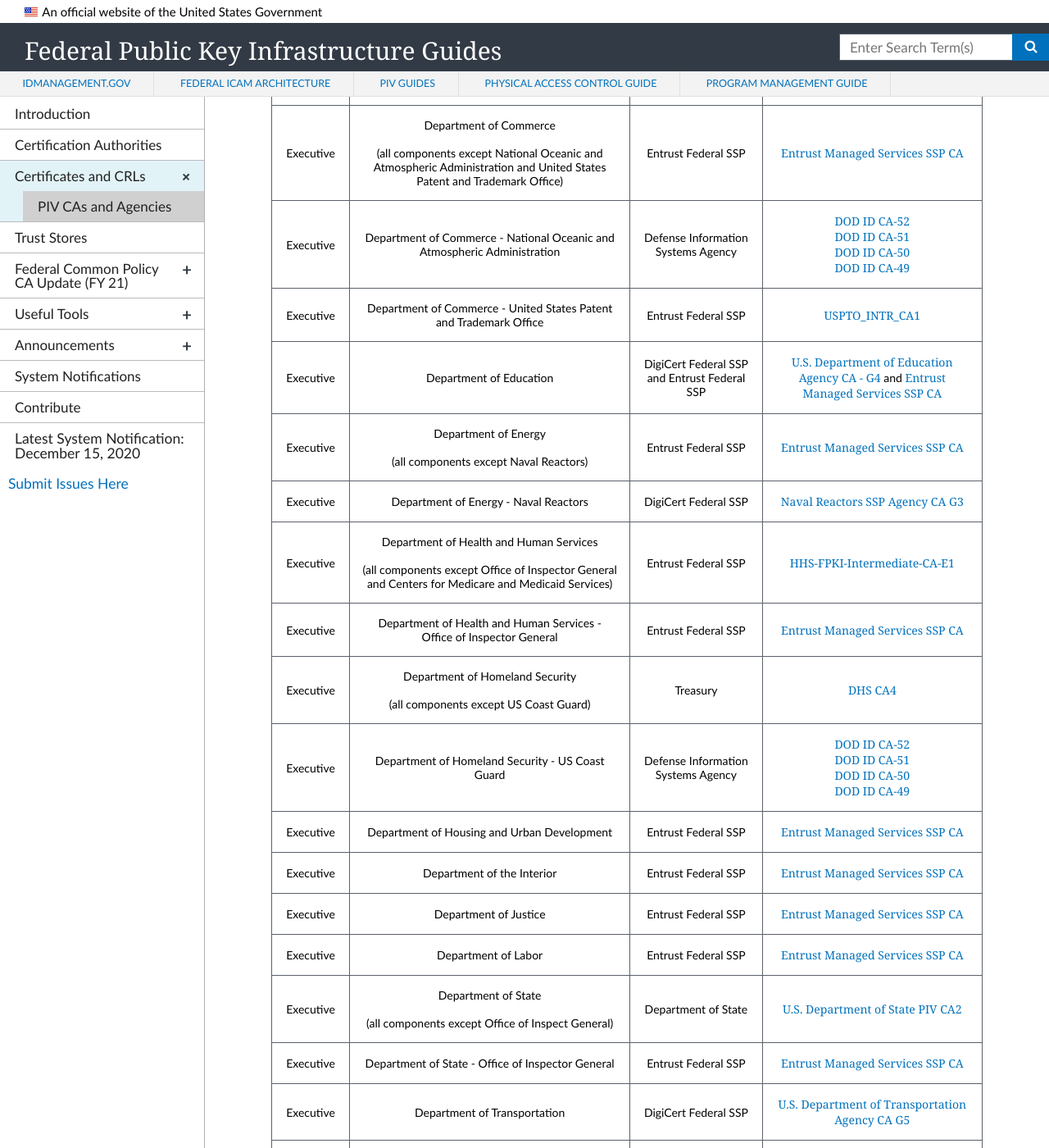
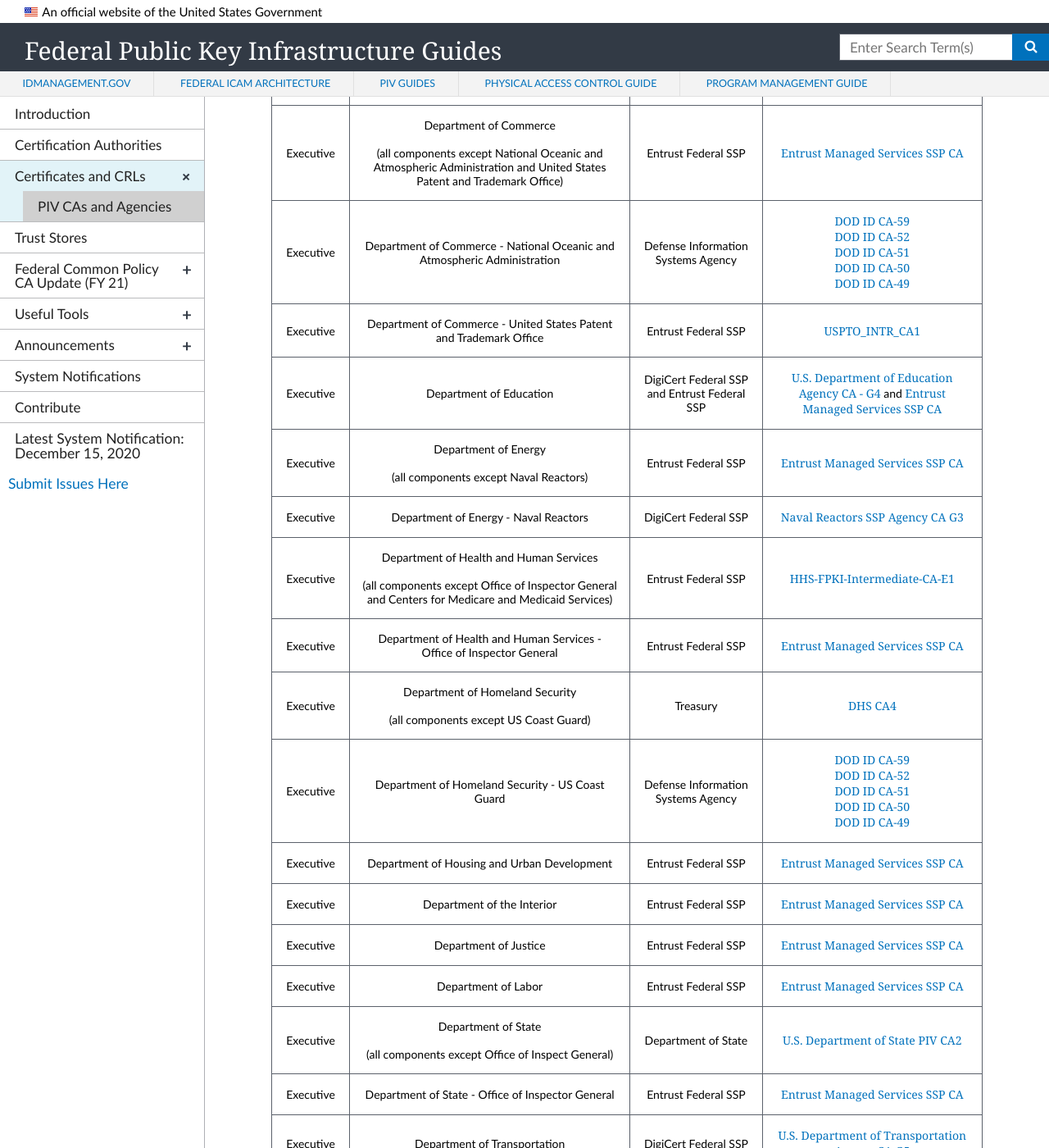
Before and after one commit to GSA/fpki-guides, a Jekyll site: the page built from _crls/fpki_piv_issuers.md, in a window 1280 px wide and 1400 px high, scrolled down 576 px. Shown: the whole window at 82% size. Built offline with Jekyll 4.4.1, drawn with Linux system fonts in a browser that asks for light colours; nearby versions of some CDN libraries.

Commit message:
Add files via upload

```diff
--- a/_data/customers.yml
+++ b/_data/customers.yml
@@ -22,7 +22,7 @@
  agency: Department of Commerce - National Oceanic and Atmospheric Administration
  credentialProvider: Defense Manpower Data Center
  ssp: Defense Information Systems Agency
- ca: <a href="#dod-issuing-cas">DOD ID CA-52<br>DOD ID CA-51<br>DOD ID CA-50<br>DOD ID CA-49</a>
+ ca: <a href="#dod-issuing-cas">DOD ID CA-59<br>DOD ID CA-52<br>DOD ID CA-51<br>DOD ID CA-50<br>DOD ID CA-49</a>
 -
  branch: Executive
  agency: Department of Commerce - United States Patent and Trademark Office
@@ -70,7 +70,7 @@
  agency: Department of Homeland Security - US Coast Guard
  credentialProvider: Defense Manpower Data Center
  ssp: Defense Information Systems Agency
- ca: <a href="#dod-issuing-cas">DOD ID CA-52<br>DOD ID CA-51<br>DOD ID CA-50<br>DOD ID CA-49</a>
+ ca: <a href="#dod-issuing-cas">DOD ID CA-59<br>DOD ID CA-52<br>DOD ID CA-51<br>DOD ID CA-50<br>DOD ID CA-49</a>
 -
  branch: Executive
  agency: Department of Housing and Urban Development
@@ -136,7 +136,7 @@
  agency: Department of Defense
  credentialProvider: Defense Manpower Data Center
  ssp: Defense Information Systems Agency
- ca: <a href="#dod-issuing-cas">DOD ID CA-52<br>DOD ID CA-51<br>DOD ID CA-50<br>DOD ID CA-49</a>
+ ca: <a href="#dod-issuing-cas">DOD ID CA-59<br>DOD ID CA-52<br>DOD ID CA-51<br>DOD ID CA-50<br>DOD ID CA-49</a>
 -
  branch: Executive
  agency: Environmental Protection Agency
```
